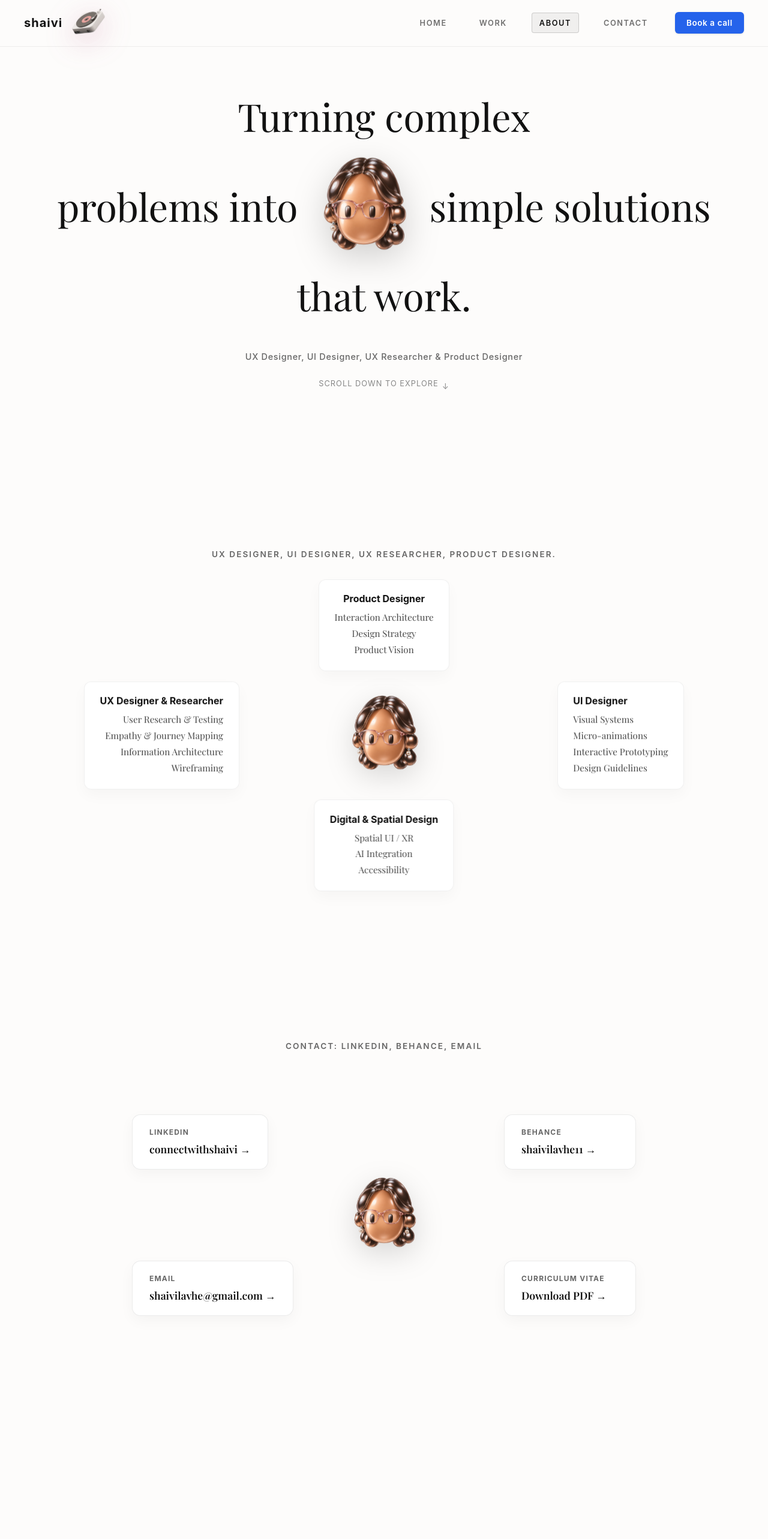
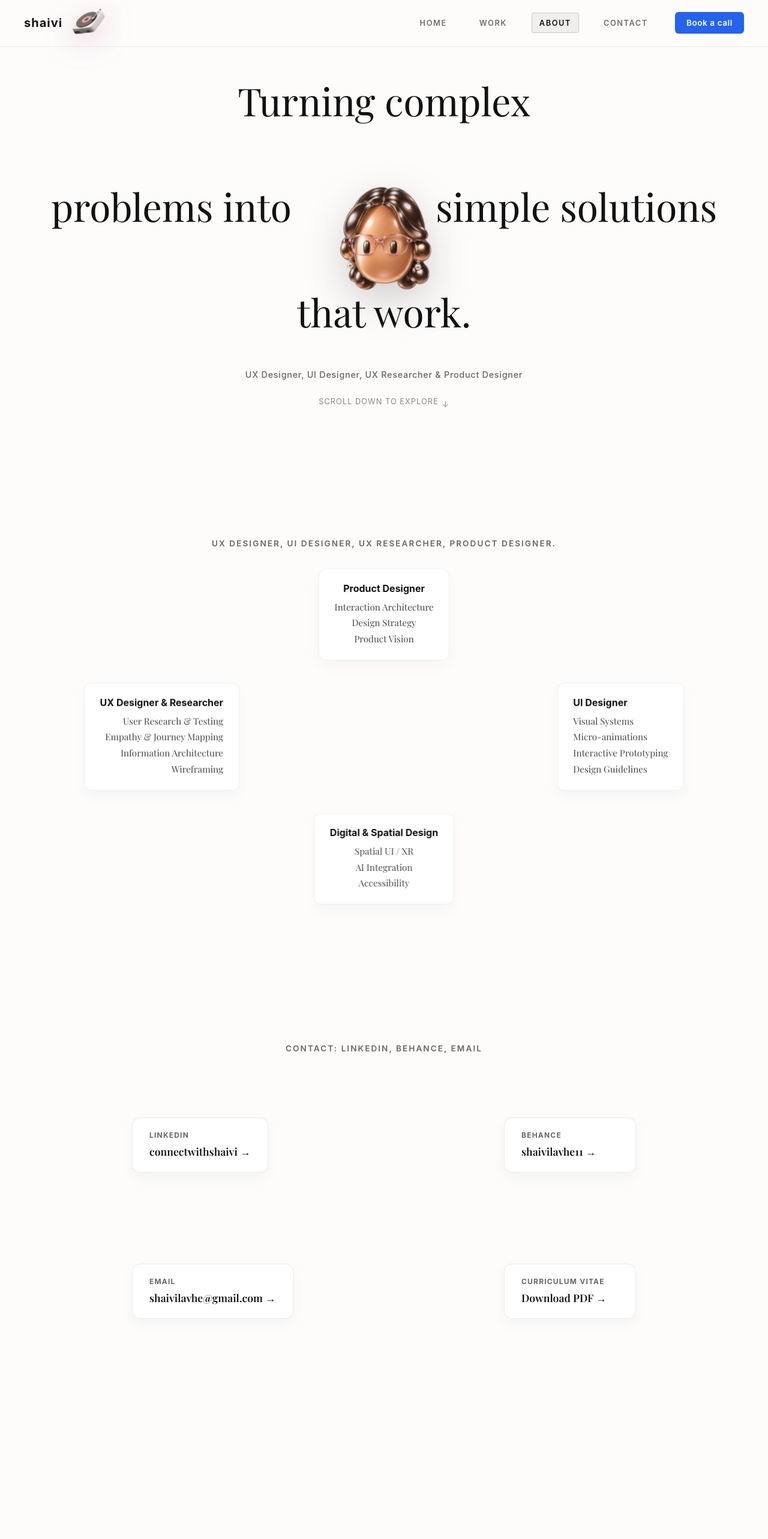
Before and after one commit to vivi0511-ship-it/shaivi-portfolio, a React (Vite) app: page /about in a window 1280 px wide. Shown: the top 2566 px of the page at 60% size. Built offline with nearby package versions, Linux system fonts and the light colour scheme; a web font is replaced by a local one.

Commit message:
Fixed avatar at viewport center with text scrolling around it (GN.D effect)

```diff
--- a/src/components/About.css
+++ b/src/components/About.css
@@ -1,5 +1,7 @@
 /* ==========================================================================
-   ABOUT PAGE — Editorial Layout with Inline 3D Avatar (GN.D Reference)
+   ABOUT PAGE — Fixed Avatar with Scrolling Text (GN.D Reference Effect)
+   The avatar stays pinned to the viewport center.
+   All text/content scrolls past it, wrapping around the center gap.
    ========================================================================== */
 
 .about-editorial-wrapper {
@@ -12,7 +14,7 @@
   box-sizing: border-box;
 }
 
-/* ---------- Page Wrapper Theme Override (light mode) ---------- */
+/* ---------- Page-level theme overrides ---------- */
 .about-page-wrapper {
   background-color: #FDFCFB !important;
   color: #111111 !important;
@@ -24,7 +26,6 @@
   backdrop-filter: blur(16px);
   -webkit-backdrop-filter: blur(16px);
 }
-
 .about-page-wrapper .brand-link { color: #111111 !important; }
 .about-page-wrapper .nav-link { color: rgba(17, 17, 17, 0.6) !important; }
 .about-page-wrapper .nav-link:hover:not(.active) { color: #111111 !important; }
@@ -33,12 +34,8 @@
   background-color: rgba(0, 0, 0, 0.05) !important;
   border-color: rgba(0, 0, 0, 0.15) !important;
 }
-
 .about-page-wrapper .p5-corner-menu-container,
-.about-page-wrapper .p5-corner-banner {
-  display: none !important;
-}
-
+.about-page-wrapper .p5-corner-banner { display: none !important; }
 .about-page-wrapper .site-footer {
   background-color: #F7F6F2 !important;
   color: #111111 !important;
@@ -50,6 +47,36 @@
 .about-page-wrapper .footer-brand-name,
 .about-page-wrapper .footer-link { color: #111111 !important; }
 .about-page-wrapper .footer-link:hover { color: #2563eb !important; }
+
+/* ==========================================================================
+   FIXED AVATAR OVERLAY — pinned to viewport center
+   Rendered at the PAGE level (outside any flex/overflow container)
+   ========================================================================== */
+.avatar-fixed-overlay {
+  position: fixed;
+  top: 0;
+  left: 0;
+  width: 100vw;
+  height: 100vh;
+  display: flex;
+  justify-content: center;
+  align-items: center;
+  z-index: 40;
+  pointer-events: none;
+}
+
+.avatar-fixed-img {
+  width: clamp(160px, 18vw, 220px);
+  height: auto;
+  object-fit: contain;
+  filter: drop-shadow(0 20px 32px rgba(0, 0, 0, 0.18));
+  animation: avatarBreath 5s ease-in-out infinite;
+}
+
+@keyframes avatarBreath {
+  0%, 100% { transform: translateY(0px) scale(1); }
+  50% { transform: translateY(-6px) scale(1.02); }
+}
 
 /* ==========================================================================
    GENERAL SECTION LAYOUT
@@ -78,12 +105,10 @@
 }
 
 /* ==========================================================================
-   SECTION 1: HERO TAGLINE WITH INLINE AVATAR
-   Like GN.D — avatar sits in the gap between "problems into" and "simple solutions"
+   SECTION 1: HERO TAGLINE
+   Text wraps around the center where the fixed avatar sits
    ========================================================================== */
-.section-hero-tagline {
-  z-index: 10;
-}
+.section-hero-tagline { z-index: 10; }
 
 .tagline-wrap-container {
   max-width: 1200px;
@@ -103,10 +128,9 @@
 .tagline-line {
   display: block;
   white-space: nowrap;
-  margin: 0.1em 0;
+  margin: 0.15em 0;
 }
 
-/* The middle line with avatar inline */
 .middle-split {
   display: flex;
   align-items: center;
@@ -115,44 +139,16 @@
   gap: 0;
 }
 
-.split-left {
-  text-align: right;
+.split-left { text-align: right; }
+.split-right { text-align: left; }
+
+/* Gap in the middle line where the fixed avatar shows through */
+.split-spacer {
+  width: clamp(170px, 20vw, 240px);
+  height: clamp(170px, 20vw, 240px);
+  flex-shrink: 0;
 }
 
-.split-right {
-  text-align: left;
-}
-
-/* ---------- INLINE AVATAR SLOT (hero) ---------- */
-.avatar-inline-slot {
-  display: inline-flex;
-  align-items: center;
-  justify-content: center;
-  width: clamp(140px, 16vw, 200px);
-  height: clamp(140px, 16vw, 200px);
-  flex-shrink: 0;
-  position: relative;
-  margin: 0 0.15em;
-  vertical-align: middle;
-}
-
-.avatar-inline-img {
-  width: 100%;
-  height: 100%;
-  object-fit: contain;
-  display: block;
-  filter: drop-shadow(0 16px 28px rgba(0, 0, 0, 0.18));
-  animation: avatarFloat 5s ease-in-out infinite;
-  transition: transform 0.2s ease-out;
-  z-index: 30;
-}
-
-@keyframes avatarFloat {
-  0%, 100% { transform: translateY(0px); }
-  50% { transform: translateY(-10px); }
-}
-
-/* Hero subtitle */
 .hero-subtitle-caption {
   font-family: -apple-system, BlinkMacSystemFont, 'Segoe UI', Roboto, sans-serif;
   font-size: 0.9rem;
@@ -174,9 +170,7 @@
   letter-spacing: 0.08em;
 }
 
-.scroll-arrow {
-  animation: bounceDown 1.8s infinite;
-}
+.scroll-arrow { animation: bounceDown 1.8s infinite; }
 
 @keyframes bounceDown {
   0%, 100% { transform: translateY(0); }
@@ -184,7 +178,7 @@
 }
 
 /* ==========================================================================
-   SECTION 2: ROLES — Avatar in center of radial grid
+   SECTION 2: ROLES — cards radially positioned around center gap
    ========================================================================== */
 .section-roles-display { z-index: 10; }
 
@@ -199,32 +193,15 @@
 .roles-radial-grid {
   position: relative;
   width: 100%;
-  min-height: 520px;
+  min-height: 560px;
   display: flex;
   justify-content: center;
   align-items: center;
 }
 
-.roles-center-avatar {
-  position: absolute;
-  top: 50%;
-  left: 50%;
-  transform: translate(-50%, -50%);
-  z-index: 5;
-  pointer-events: none;
-}
-
-.roles-avatar-img {
-  width: 160px;
-  height: 160px;
-  object-fit: contain;
-  filter: drop-shadow(0 14px 24px rgba(0, 0, 0, 0.15));
-  animation: avatarFloat 5s ease-in-out infinite;
-}
-
 .role-node {
   position: absolute;
-  background: rgba(255, 255, 255, 0.88);
+  background: rgba(255, 255, 255, 0.9);
   backdrop-filter: blur(8px);
   -webkit-backdrop-filter: blur(8px);
   padding: 1.2rem 1.6rem;
@@ -268,7 +245,7 @@
 }
 
 /* ==========================================================================
-   SECTION 3: CONTACT — Avatar in center
+   SECTION 3: CONTACT — cards around center gap
    ========================================================================== */
 .section-contact-display { z-index: 10; }
 
@@ -287,23 +264,6 @@
   display: flex;
   justify-content: center;
   align-items: center;
-}
-
-.contact-center-avatar {
-  position: absolute;
-  top: 50%;
-  left: 50%;
-  transform: translate(-50%, -50%);
-  z-index: 5;
-  pointer-events: none;
-}
-
-.contact-avatar-img {
-  width: 150px;
-  height: 150px;
-  object-fit: contain;
-  filter: drop-shadow(0 14px 24px rgba(0, 0, 0, 0.15));
-  animation: avatarFloat 5s ease-in-out infinite;
 }
 
 .contact-card {
@@ -352,7 +312,7 @@
 .contact-card:hover .contact-card-link { color: #2563eb; }
 
 /* ==========================================================================
-   SECTION 4: CHAPTERS — Avatar between left & right text columns
+   SECTION 4: CHAPTERS — left & right text columns wrap around center gap
    ========================================================================== */
 .section-chapters-display { z-index: 10; }
 
@@ -404,7 +364,6 @@
   margin-bottom: 2rem;
 }
 
-/* Title row: "Ch. One  I  Quality" — matching the reference */
 .chapter-title-row {
   display: flex;
   align-items: baseline;
@@ -434,7 +393,6 @@
   color: #111111;
 }
 
-/* Left & Right Text Columns with Avatar between them */
 .chapter-columns-wrap {
   display: flex;
   align-items: flex-start;
@@ -442,7 +400,6 @@
   width: 100%;
   max-width: 1040px;
   margin: 1rem auto 0;
-  gap: 0;
 }
 
 .chapter-text-column {
@@ -468,22 +425,10 @@
   margin: 0;
 }
 
-/* Avatar slot between left & right chapter columns */
-.chapter-center-avatar-slot {
-  width: clamp(150px, 18vw, 200px);
+/* Center gap matching the avatar width */
+.chapter-center-spacer {
+  width: clamp(170px, 20vw, 240px);
   flex-shrink: 0;
-  display: flex;
-  justify-content: center;
-  align-items: flex-start;
-  padding-top: 0.5rem;
-}
-
-.chapter-avatar-img {
-  width: 100%;
-  height: auto;
-  object-fit: contain;
-  filter: drop-shadow(0 14px 24px rgba(0, 0, 0, 0.15));
-  animation: avatarFloat 5s ease-in-out infinite;
 }
 
 .chapter-dots-indicator {
@@ -512,30 +457,26 @@
    RESPONSIVE
    ========================================================================== */
 @media (max-width: 900px) {
-  .tagline-wrap-container {
-    font-size: 2rem;
+  .tagline-wrap-container { font-size: 2rem; }
+
+  .split-spacer {
+    width: 120px;
+    height: 120px;
   }
 
-  .avatar-inline-slot {
-    width: 100px;
-    height: 100px;
-  }
+  .avatar-fixed-img { width: 120px; }
 
   .middle-split {
     flex-wrap: wrap;
     white-space: normal;
-    gap: 0.3rem;
   }
 
   .role-node {
     position: relative;
-    top: auto !important;
-    left: auto !important;
-    right: auto !important;
-    bottom: auto !important;
+    top: auto !important; left: auto !important;
+    right: auto !important; bottom: auto !important;
     transform: none !important;
-    max-width: 100%;
-    width: 100%;
+    max-width: 100%; width: 100%;
     box-sizing: border-box;
     text-align: center !important;
     margin-bottom: 1rem;
@@ -547,15 +488,6 @@
     gap: 1rem;
   }
 
-  .roles-center-avatar,
-  .contact-center-avatar {
-    position: relative;
-    top: auto;
-    left: auto;
-    transform: none;
-    margin: 1rem auto;
-  }
-
   .contact-radial-grid {
     flex-direction: column;
     min-height: auto;
@@ -564,12 +496,9 @@
 
   .contact-card {
     position: relative;
-    top: auto !important;
-    left: auto !important;
-    right: auto !important;
-    bottom: auto !important;
-    width: 100%;
-    box-sizing: border-box;
+    top: auto !important; left: auto !important;
+    right: auto !important; bottom: auto !important;
+    width: 100%; box-sizing: border-box;
   }
 
   .chapter-columns-wrap {
@@ -579,13 +508,10 @@
   }
 
   .chapter-text-column {
-    width: 100%;
-    max-width: 100%;
+    width: 100%; max-width: 100%;
     text-align: center !important;
     padding: 0 !important;
   }
 
-  .chapter-center-avatar-slot {
-    width: 120px;
-  }
+  .chapter-center-spacer { display: none; }
 }
--- a/src/components/About.jsx
+++ b/src/components/About.jsx
@@ -1,4 +1,4 @@
-import { useState, useEffect, useRef } from 'react'
+import { useState } from 'react'
 import './About.css'
 
 const CHAPTERS = [
@@ -38,45 +38,22 @@ const CHAPTERS = [
 
 function About() {
   const [activeChapter, setActiveChapter] = useState(0)
-  const [scrollY, setScrollY] = useState(0)
-
-  // Track scroll for parallax on avatar
-  useEffect(() => {
-    const handleScroll = () => {
-      setScrollY(window.scrollY)
-    }
-    window.addEventListener('scroll', handleScroll, { passive: true })
-    return () => window.removeEventListener('scroll', handleScroll)
-  }, [])
 
   return (
     <div className="about-editorial-wrapper">
 
       {/* ============================================================
-          SECTION 1: HERO TAGLINE — Avatar sits inline in the text gap
+          SECTION 1: HERO TAGLINE
+          Text wraps around the fixed center avatar
           ============================================================ */}
       <section className="editorial-section section-hero-tagline">
         <div className="tagline-wrap-container">
-          {/* Line 1: "Turning complex" */}
           <span className="tagline-line">Turning complex</span>
-
-          {/* Line 2: "problems into [AVATAR] simple solutions" */}
           <span className="tagline-line middle-split">
             <span className="split-left">problems into</span>
-            <span className="avatar-inline-slot">
-              <img
-                src="/assets/head_3d_clean.png"
-                alt="Shaivi 3D Avatar"
-                className="avatar-inline-img"
-                style={{
-                  transform: `translateY(${scrollY * -0.08}px)`
-                }}
-              />
-            </span>
+            <span className="split-spacer" />
             <span className="split-right">simple solutions</span>
           </span>
-
-          {/* Line 3: "that work." */}
           <span className="tagline-line">that work.</span>
         </div>
 
@@ -92,6 +69,7 @@ function About() {
 
       {/* ============================================================
           SECTION 2: ROLES
+          Cards positioned around center gap
           ============================================================ */}
       <section className="editorial-section section-roles-display">
         <div className="roles-container">
@@ -113,14 +91,6 @@ function About() {
                 <li>Information Architecture</li>
                 <li>Wireframing</li>
               </ul>
-            </div>
-            {/* Center avatar for roles section */}
-            <div className="roles-center-avatar">
-              <img
-                src="/assets/head_3d_clean.png"
-                alt="Shaivi 3D Avatar"
-                className="roles-avatar-img"
-              />
             </div>
             <div className="role-node node-right">
               <span className="role-category-label">UI Designer</span>
@@ -145,6 +115,7 @@ function About() {
 
       {/* ============================================================
           SECTION 3: CONTACT
+          Cards positioned around center gap
           ============================================================ */}
       <section className="editorial-section section-contact-display">
         <div className="contact-container">
@@ -158,14 +129,6 @@ function About() {
               <span className="contact-card-label">Behance</span>
               <span className="contact-card-link">shaivilavhe11 &rarr;</span>
             </a>
-            {/* Center avatar for contact section */}
-            <div className="contact-center-avatar">
-              <img
-                src="/assets/head_3d_clean.png"
-                alt="Shaivi 3D Avatar"
-                className="contact-avatar-img"
-              />
-            </div>
             <a href="mailto:shaivilavhe@gmail.com" className="contact-card card-email">
               <span className="contact-card-label">Email</span>
               <span className="contact-card-link">shaivilavhe@gmail.com &rarr;</span>
@@ -180,6 +143,7 @@ function About() {
 
       {/* ============================================================
           SECTION 4: CHAPTERS / PRINCIPLES
+          Left & right text columns wrap around center gap
           ============================================================ */}
       <section className="editorial-section section-chapters-display">
         <div className="chapters-container">
@@ -195,7 +159,6 @@ function About() {
             ))}
           </div>
 
-          {/* Chapter title row: "Ch. One  [Roman Numeral]  Quality" */}
           <div className="chapter-header-wrap">
             <div className="chapter-title-row">
               <span className="chapter-num-name">Ch. {CHAPTERS[activeChapter].numText}</span>
@@ -204,18 +167,11 @@ function About() {
             </div>
           </div>
 
-          {/* Avatar + Left & Right Text Columns wrapping around center */}
           <div className="chapter-columns-wrap">
             <div className="chapter-text-column column-left">
               <p>{CHAPTERS[activeChapter].leftText}</p>
             </div>
-            <div className="chapter-center-avatar-slot">
-              <img
-                src="/assets/head_3d_clean.png"
-                alt="Shaivi 3D Avatar"
-                className="chapter-avatar-img"
-              />
-            </div>
+            <div className="chapter-center-spacer" />
             <div className="chapter-text-column column-right">
               <p>{CHAPTERS[activeChapter].rightText}</p>
             </div>
--- a/src/pages/About.jsx
+++ b/src/pages/About.jsx
@@ -4,13 +4,20 @@ import Footer from '../components/Footer'
 
 function About() {
   return (
-    <div className="about-page-wrapper" style={{ minHeight: '100vh', backgroundColor: '#FDFCFB', color: '#111111', display: 'flex', flexDirection: 'column', justifyContent: 'space-between' }}>
-      <div>
-        <Header />
-        <main>
-          <AboutSection />
-        </main>
+    <div className="about-page-wrapper" style={{ minHeight: '100vh', backgroundColor: '#FDFCFB', color: '#111111' }}>
+      {/* FIXED AVATAR — rendered at page level, outside any flex/overflow context */}
+      <div className="avatar-fixed-overlay">
+        <img
+          src="/assets/head_3d_clean.png"
+          alt="Shaivi 3D Avatar"
+          className="avatar-fixed-img"
+        />
       </div>
+
+      <Header />
+      <main>
+        <AboutSection />
+      </main>
       <Footer />
     </div>
   )
```
